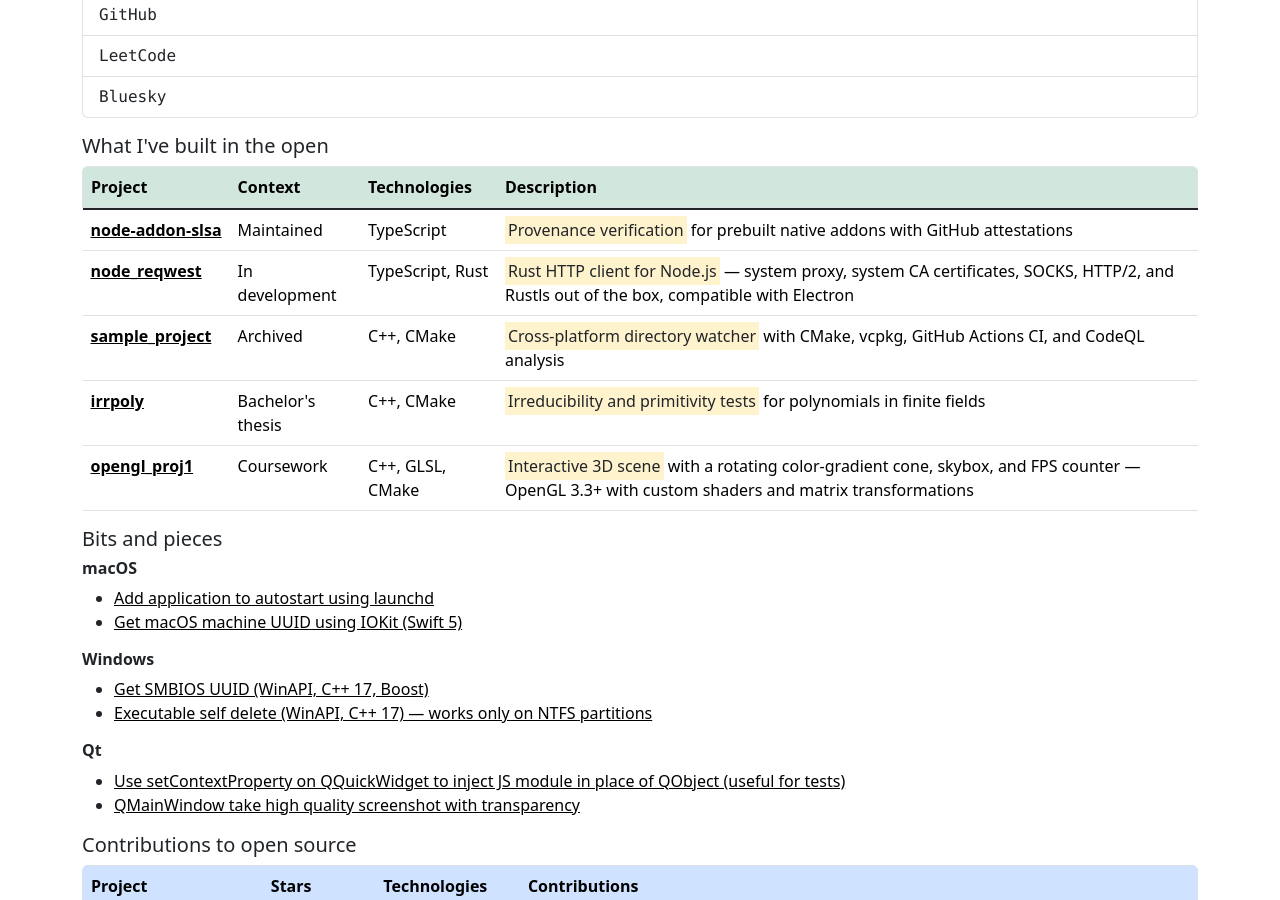
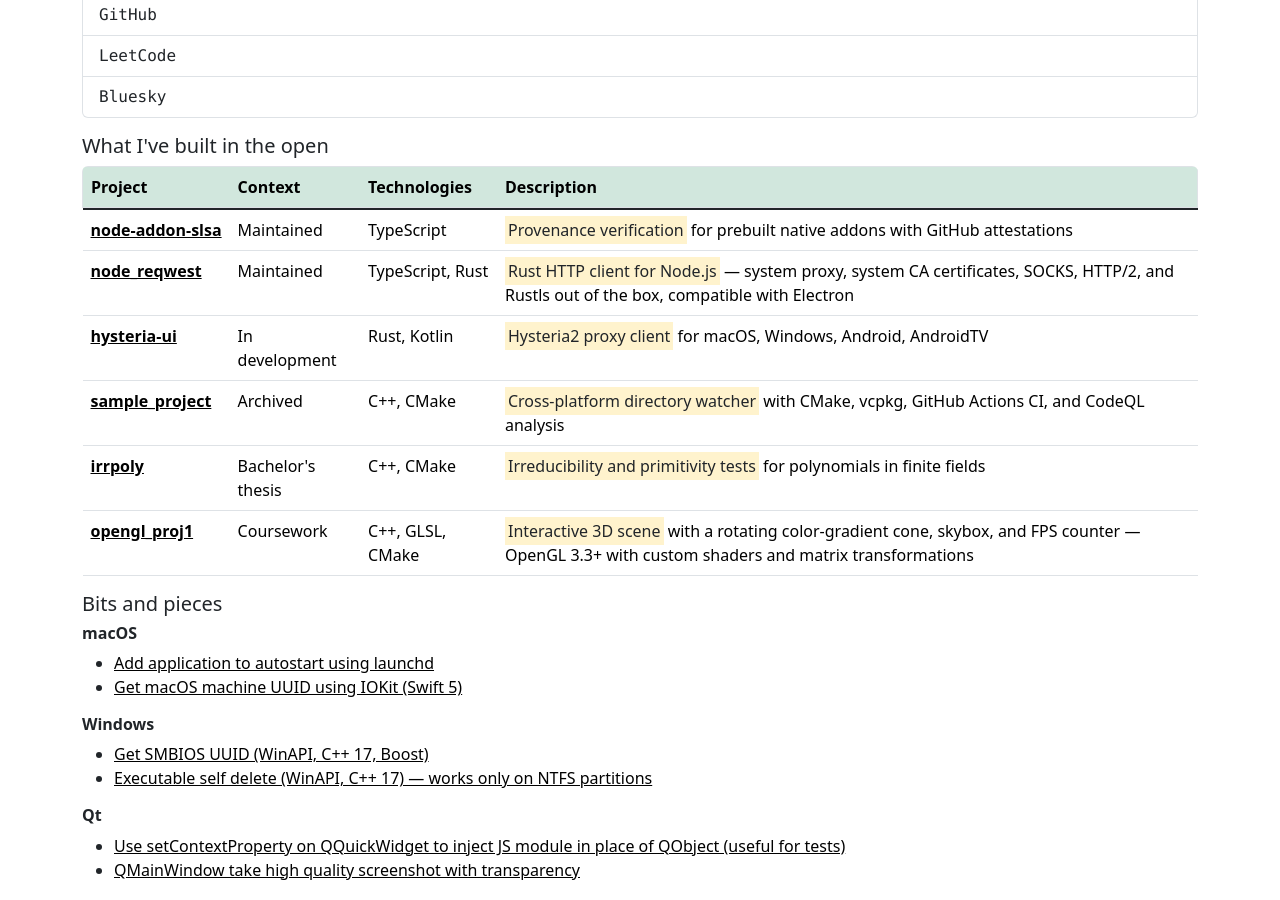
Before and after one commit to vadimpiven/vadimpiven, a Jekyll site: the page built from index.html, in a window 1280 px wide and 900 px high, scrolled down 478 px. Built offline with Jekyll 4.4.1, drawn with Linux system fonts in a browser that asks for light colours.

Commit message:
Change project status to 'Maintained' and add links
Updated project statuses and added new project links.

```diff
--- a/index.html
+++ b/index.html
@@ -220,9 +220,24 @@
               node_reqwest
             </a>
           </th>
-          <td>In development</td>
+          <td>Maintained</td>
           <td>TypeScript, Rust</td>
           <td><mark>Rust HTTP client for Node.js</mark> — system proxy, system CA certificates, SOCKS, HTTP/2, and Rustls out of the box, compatible with Electron</td>
+        </tr>
+        <tr role="row">
+          <th scope="row">
+            <a
+              href="https://github.com/vadimpiven/hysteria-ui"
+              class="link-body-emphasis"
+              target="_blank"
+              rel="noopener noreferrer"
+            >
+              hysteria-ui
+            </a>
+          </th>
+          <td>In development</td>
+          <td>Rust, Kotlin</td>
+          <td><mark>Hysteria2 proxy client</mark> for macOS, Windows, Android, AndroidTV</td>
         </tr>
         <tr role="row">
           <th scope="row">
```
